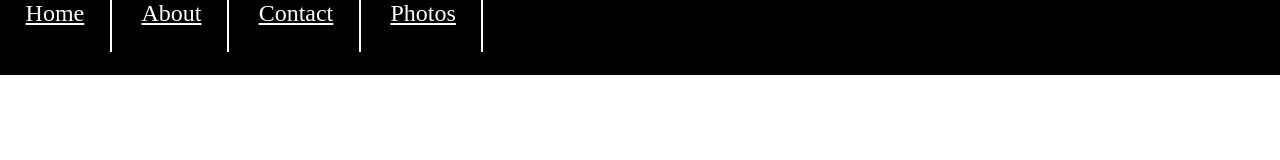
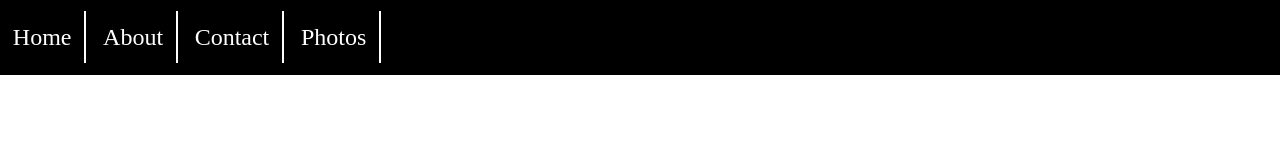
Before and after one commit to Splice09/southernsanta, a website: page index.html in a window 1280 px wide. Drawn offline with nearby package versions, Linux system fonts and the light colour scheme; files that its build step writes are made by us from their sources.

Commit message:
correct styles on links in header.

```diff
--- a/sass/desktopStyle.scss
+++ b/sass/desktopStyle.scss
@@ -13,7 +13,9 @@ html, body{
 
 .header a{
     color:white;
-    padding:2%;
+    padding:1%;
     border-right: solid white 2px;
+    line-height:75px;
+    text-decoration:none;
     font-size:1.5rem;
 }
```
Also changed, not shown: css/desktopStyle.css.
